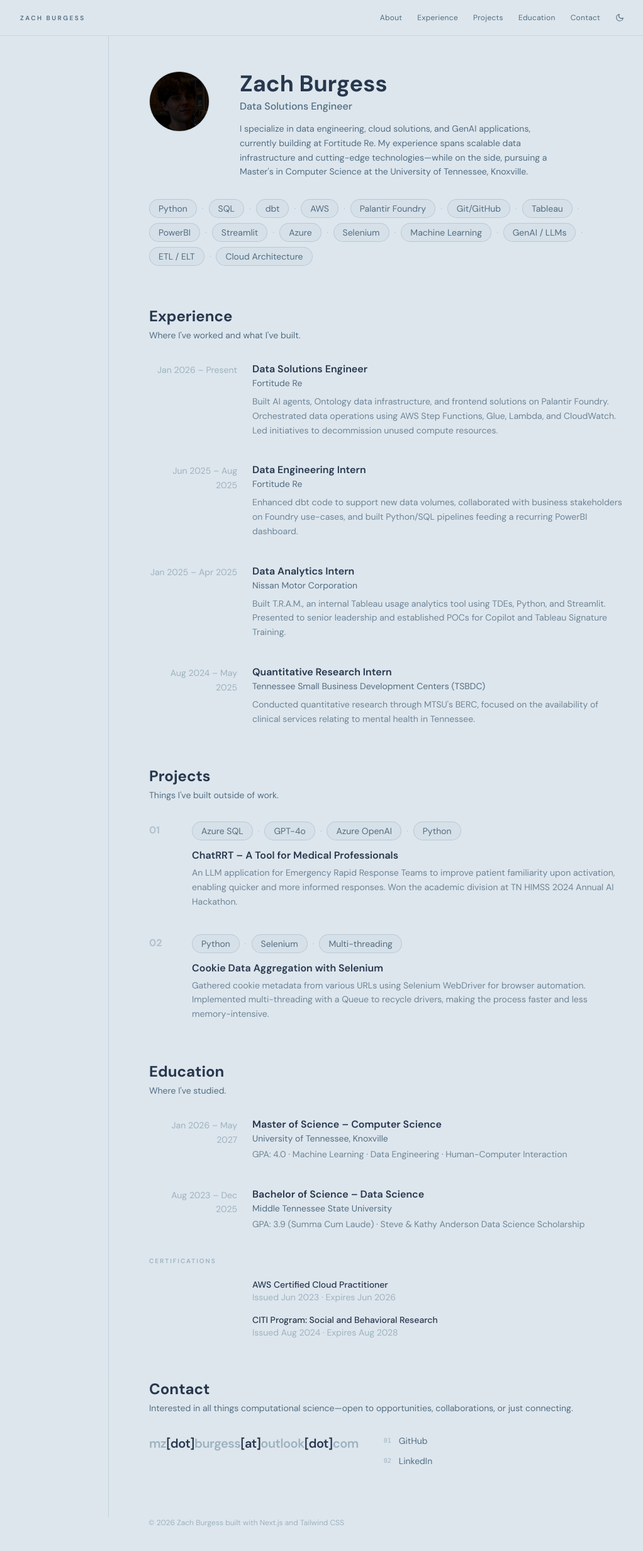
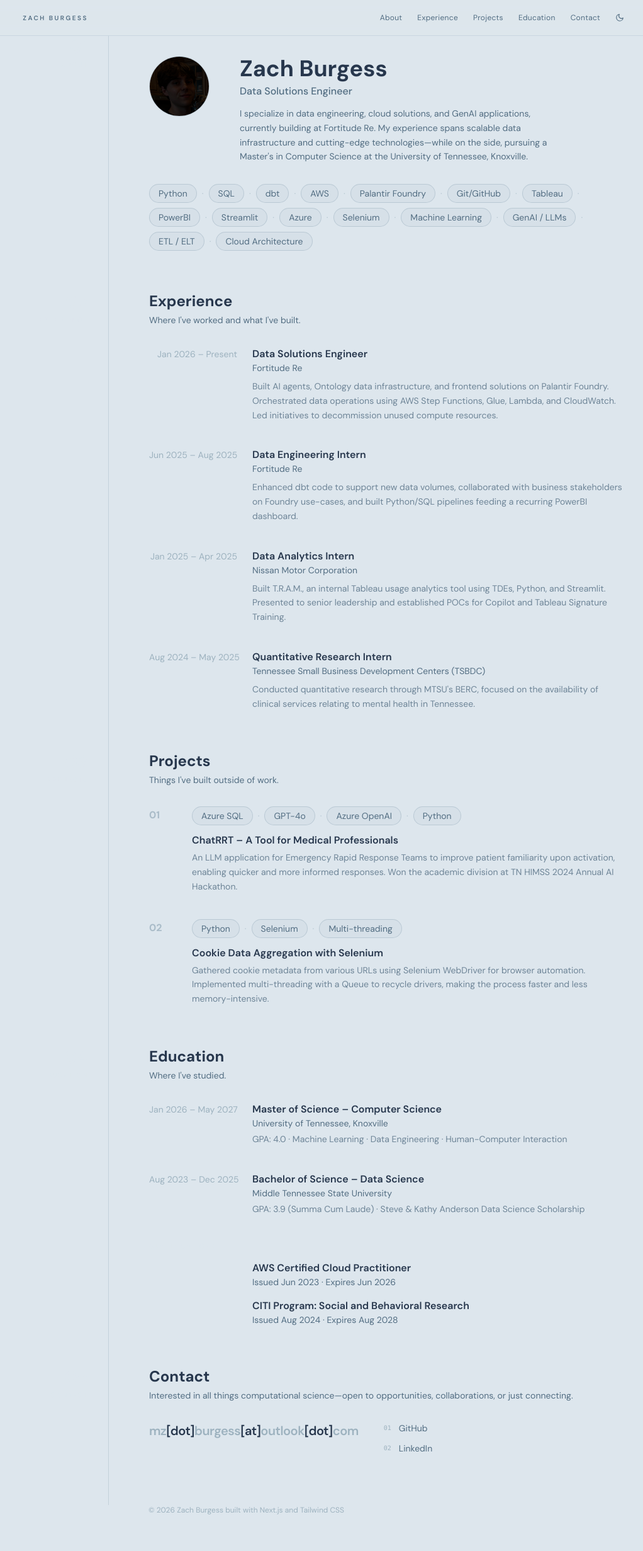
Before and after one commit to ctrlaltzach/personal-portfolio, a Next.js app: page / in a window 1280 px wide. Shown: the top 2462 px of the page at 63% size, without its empty margins (128-1150 px from the left). Built offline with nearby package versions, Linux system fonts and the light colour scheme.

Commit message:
remove navbar spacing, fix certification formatting

```diff
--- a/app/page.tsx
+++ b/app/page.tsx
@@ -151,7 +151,12 @@ export default function Home() {
       {/* Nav */}
       <nav className="sticky top-0 z-50 bg-[#dde6ed]/95 dark:bg-[#2B2F37]/95 backdrop-blur-sm border-b border-[#9db2bf]/30 dark:border-[#526d82]/30">
         <div className="max-w-5xl mx-auto px-8 h-14 flex items-center justify-between">
+          <div className="hidden md:flex justify-end w-[140px] pr-8">
             <span className="text-[10px] tracking-[0.25em] uppercase font-semibold text-[#526d82] dark:text-[#9db2bf]">
+              Zach Burgess
+            </span>
+          </div>
+          <span className="md:hidden text-[10px] tracking-[0.25em] uppercase font-semibold text-[#526d82] dark:text-[#9db2bf]">
             Zach Burgess
           </span>
           <div className="flex items-center gap-6">
@@ -182,7 +187,7 @@ export default function Home() {
         <section id="about" className="scroll-mt-20">
           <div className="md:flex">
             <SectionLabel num="01" name="About" />
-            <div className={`${LINE} pl-16 pt-14 pb-16 grow`}>
+            <div className={`${LINE} pl-16 pt-8 pb-16 grow`}>
               <div className="flex flex-col sm:flex-row gap-12 mb-8">
                 <div className="w-24 h-24 rounded-full overflow-hidden shrink-0 border border-[#9db2bf]/50 dark:border-[#526d82]">
                   <img src="/profile.jpg" alt="Zach Burgess" className="w-full h-full object-cover" />
@@ -221,7 +226,7 @@ export default function Home() {
               <div className="space-y-10">
                 {experience.map(({ date, role, company, desc }) => (
                   <div key={role + date} className="grid grid-cols-[140px_1fr] gap-6">
-                    <p className="text-sm text-[#9db2bf] dark:text-[#526d82] leading-relaxed text-right pt-0.5">
+                    <p className="text-sm text-[#9db2bf] dark:text-[#526d82] text-right pt-0.5 whitespace-nowrap">
                       {date}
                     </p>
                     <div>
@@ -250,7 +255,7 @@ export default function Home() {
               <div className="space-y-10">
                 {projects.map(({ num, title, skills: projSkills, desc }) => (
                   <div key={num} className="grid grid-cols-[48px_1fr] gap-5">
-                    <span className="text-base font-bold text-[#9db2bf]/70 dark:text-[#526d82] pt-0.5">
+                    <span className="text-base font-bold text-[#9db2bf]/80 dark:text-[#526d82]/70 pt-0.5">
                       {num}
                     </span>
                     <div>
@@ -281,7 +286,7 @@ export default function Home() {
               <div className="space-y-10">
                 {education.map(({ date, degree, school, details }) => (
                   <div key={degree} className="grid grid-cols-[140px_1fr] gap-6">
-                    <p className="text-sm text-[#9db2bf] dark:text-[#526d82] leading-relaxed text-right pt-0.5">
+                    <p className="text-sm text-[#9db2bf] dark:text-[#526d82] text-right pt-0.5 whitespace-nowrap">
                       {date}
                     </p>
                     <div>
@@ -292,21 +297,19 @@ export default function Home() {
                   </div>
                 ))}
               </div>
-              <div className="mt-10">
-                <p className="text-[10px] tracking-[0.2em] uppercase font-semibold text-[#9db2bf] dark:text-[#526d82]/80 mb-5">
+              <div className="mt-10 space-y-4">
+                <p className="text-[10px] tracking-[0.2em] uppercase font-semibold text-[#dde6ed]">
                   Certifications
                 </p>
-                <div className="space-y-4">
                 {certifications.map(({ name, detail }) => (
                   <div key={name} className="grid grid-cols-[140px_1fr] gap-6">
                     <div />
                     <div>
-                        <p className="text-sm font-medium text-[#27374d] dark:text-[#dde6ed]">{name}</p>
-                        <p className="text-sm text-[#9db2bf] dark:text-[#526d82]">{detail}</p>
+                      <h3 className="text-base font-semibold text-[#27374d] dark:text-[#dde6ed]">{name}</h3>
+                      <p className="text-sm text-[#526d82] dark:text-[#9db2bf]">{detail}</p>
                     </div>
                   </div>
                 ))}
-                </div>
               </div>
             </div>
           </div>
```
Lines whose indentation alone changed are shown as unchanged.
